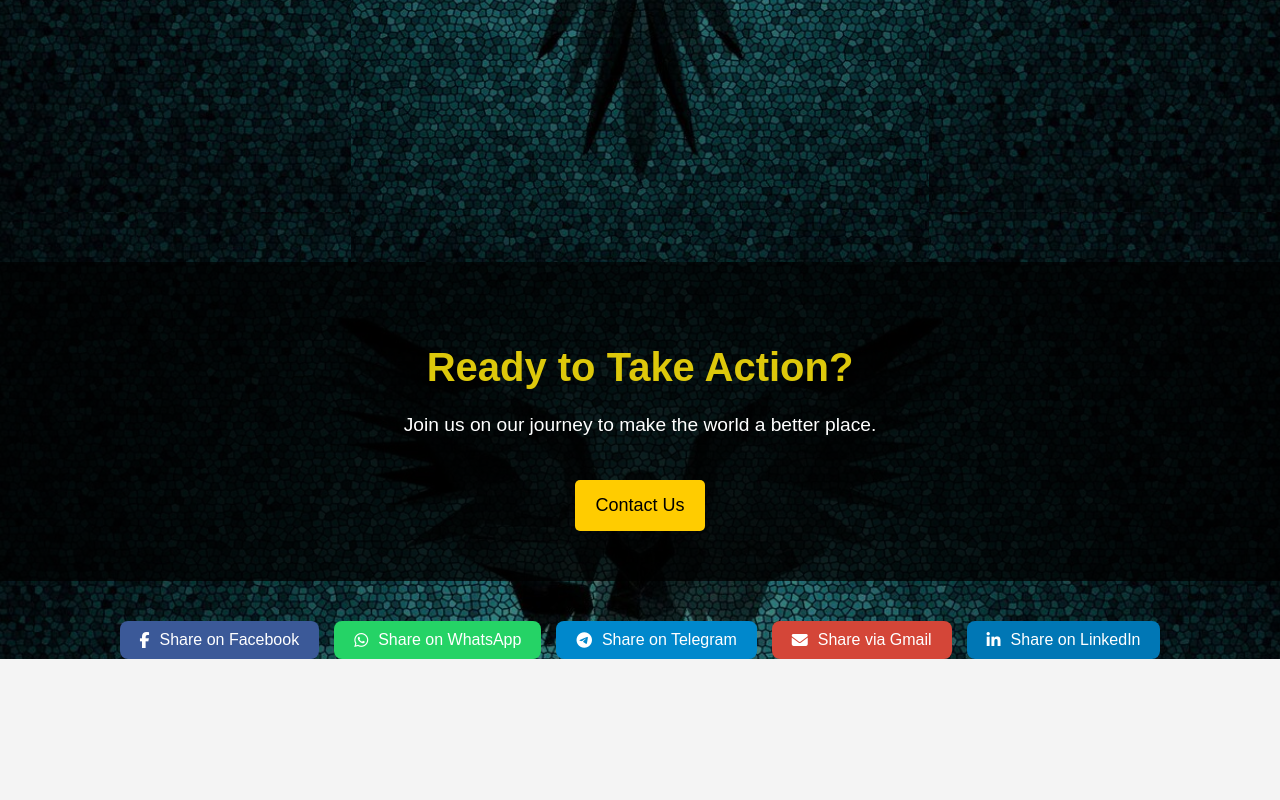
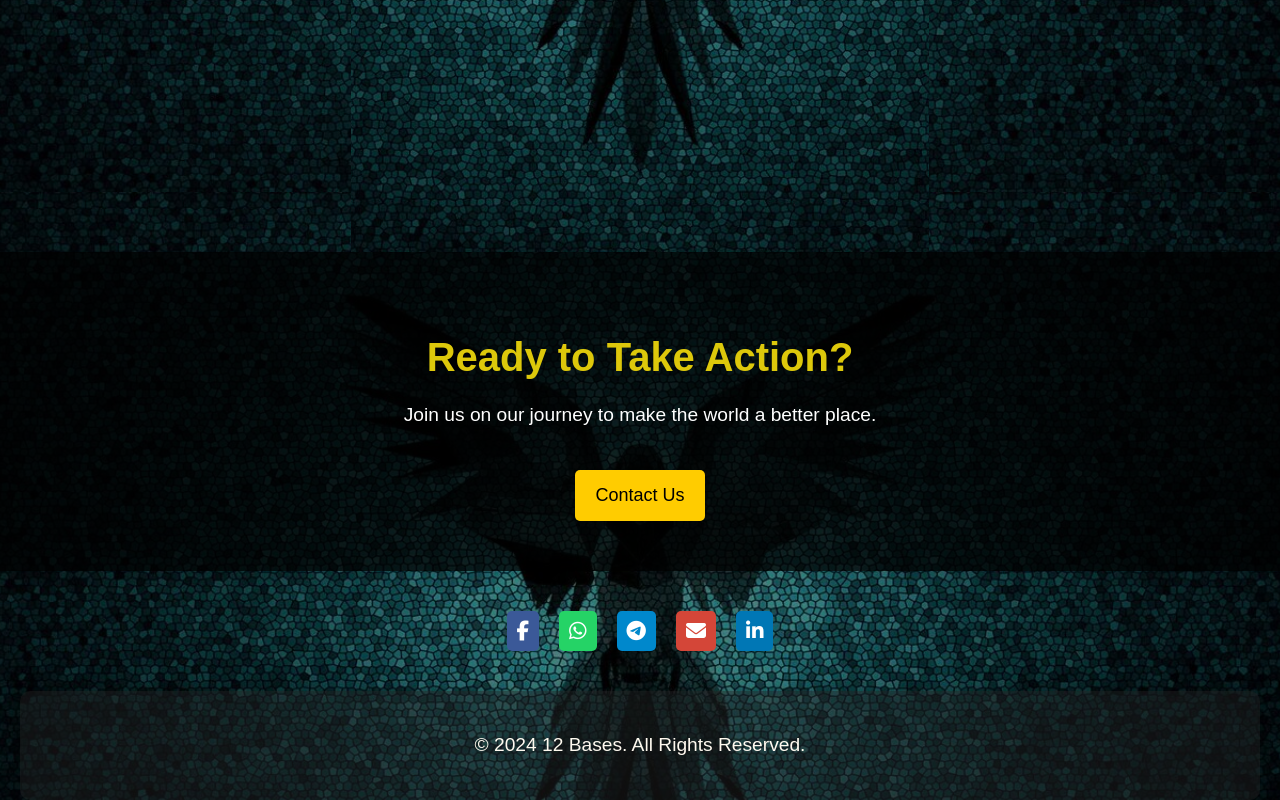
Before and after one commit to GALIB-Dev/12-Bases, a React (Create React App) app: page / in a window 1280 px wide. Shown: the part 628-1428 px from the top of the page. Before the commit the page ends 1287 px from the top, so only its background shows below. Built offline with nearby package versions, Linux system fonts and the light colour scheme.

Commit message:
update index.html

```diff
--- a/public/index.html
+++ b/public/index.html
@@ -46,13 +46,14 @@
         font-family: 'Roboto', sans-serif;
         background-color: #f4f4f4;
         margin: 0;
-        padding: 20px;
+        padding: 10px;
       }
 
       .share-buttons {
         display: flex;
         justify-content: center;
-        gap: 15px;
+
+        gap: 20px;
         margin: 40px 0;
       }
 
@@ -60,12 +61,12 @@
         display: flex;
         align-items: center;
         justify-content: center;
-        padding: 10px 20px;
-        font-size: 16px;
-        font-weight: 500;
+        padding: 10px 10px;
+        font-size: 20px;
+        font-weight: 900;
         text-decoration: none;
         color: #fff;
-        border-radius: 8px;
+        border-radius: 5px;
         transition: background-color 0.3s ease;
       }
 
@@ -91,17 +92,38 @@
       }
 
       .share-buttons a:hover {
-        opacity: 0.9;
+        opacity: 0.01;
       }
 
       .share-buttons i {
-        margin-right: 10px;
+        justify-content: center;
       }
+
+      .footer-container {
+        max-width: 1200px;
+        margin: 0 auto;
+        padding: 20px;
+        justify-content: center;
+        align-items: center;
+        background-color: #1e1e1e7a; /* Dark background */
+        color: #f4f4f4; /* Light text color */
+        border-radius: 10px; /* Rounded corners */
+        box-shadow: 0 10px 30px rgba(0, 0, 0, 0.5); /* Shadow for depth */
+        font-family: 'Arial', sans-serif; /* Font family */
+      }
+
+      .footer-left{
+        color: floralwhite;
+        justify-content: center;
+        text-align-last: center;
+      }
+
+
 
       /* Responsive design for small screens */
       @media (max-width: 600px) {
         .share-buttons {
-          flex-direction: column;
+          flex-direction: row;
         }
 
         .share-buttons a {
@@ -120,20 +142,27 @@
     <!-- Share buttons with FontAwesome icons for Messenger, WhatsApp, Telegram, Facebook, Gmail, LinkedIn -->
     <div class="share-buttons">
       <a href="https://www.facebook.com/sharer/sharer.php?u=https://12bases.xyz" target="_blank" class="facebook" aria-label="Share on Facebook">
-        <i class="fab fa-facebook-f"></i>Share on Facebook
+        <i class="fab fa-facebook-f"></i>
       </a>
       <a href="https://api.whatsapp.com/send?text=Discover%20fresh%20ideas%20and%20services%20at%2012bases.xyz!%20https://12bases.xyz" target="_blank" class="whatsapp" aria-label="Share on WhatsApp">
-        <i class="fab fa-whatsapp"></i>Share on WhatsApp
+        <i class="fab fa-whatsapp"></i>
       </a>
       <a href="https://t.me/share/url?url=https://12bases.xyz&text=Discover%20fresh%20ideas%20and%20services%20at%2012bases.xyz!" target="_blank" class="telegram" aria-label="Share on Telegram">
-        <i class="fab fa-telegram-plane"></i>Share on Telegram
+        <i class="fab fa-telegram-plane"></i>
       </a>
       <a href="mailto:?subject=Check%20out%2012bases.xyz&body=Discover%20fresh%20ideas%20and%20services%20at%2012bases.xyz!%20https://12bases.xyz" target="_blank" class="gmail" aria-label="Share via Gmail">
-        <i class="fas fa-envelope"></i>Share via Gmail
+        <i class="fas fa-envelope"></i>
       </a>
       <a href="https://www.linkedin.com/sharing/share-offsite/?url=https://12bases.xyz" target="_blank" class="linkedin" aria-label="Share on LinkedIn">
-        <i class="fab fa-linkedin-in"></i>Share on LinkedIn
+        <i class="fab fa-linkedin-in"></i>
       </a>
     </div>
+    <footer>
+      <div class="footer-container">
+        <div class="footer-left">
+          <p>&copy; 2024 12 Bases. All Rights Reserved.</p>
+        </div>
+      </div>
+    </footer>
   </body>
 </html>
--- a/src/App.css
+++ b/src/App.css
@@ -5,6 +5,7 @@ body {
   background-image: url('./Background.jpg'); /* Background image */
   background-size: cover; /* Cover the entire page */
   background-position: center; /* Center the image */
+  background-attachment: scroll; /* Fix background in place */
   color: #1c7406; /* Text color */
   height: 100vh; /* Full viewport height */
   overflow: scroll; /* Prevent scrolling */
@@ -14,7 +15,7 @@ body {
 header {
   width: 100%;
   background: rgba(0, 0, 0, 0.7); /* Semi-transparent background */
-  position: fixed;
+  position: relative;
   top: 0;
   left: 0;
   padding: 15px 0;
@@ -68,7 +69,6 @@ p {
 
   .content {
     margin-top: 50px; /* Adjust content margin */
-
   }
 }
 
```
